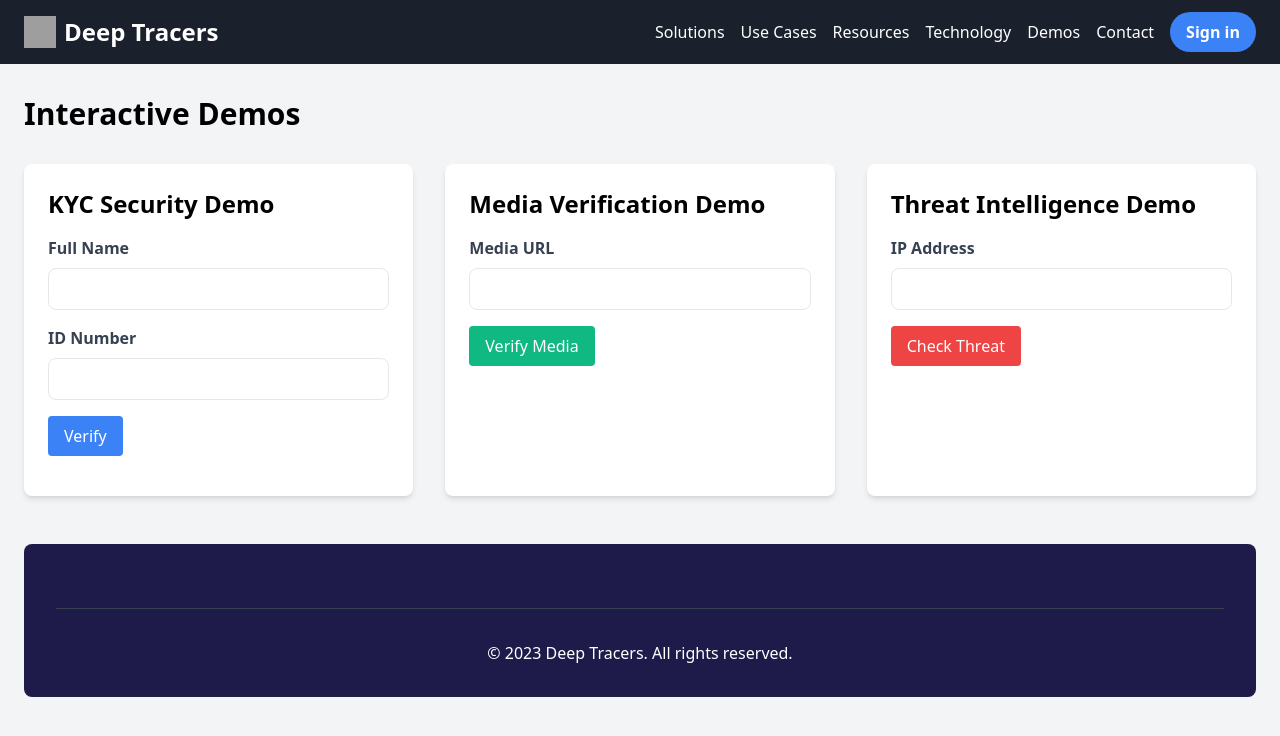
After one commit to Sidreyas/DeepTracers, a Flask app: page /demos in a window 1280 px wide. The commit adds this page. Shown: the top 736 px of the page. Run offline with Flask 3, Linux system fonts and the light colour scheme; some libraries are stand-ins or nearby versions; grey boxes are pictures that could not be loaded.

Commit message:
Agent step completed: Create interactive demos for each solution (KYC, Media Verification, Threat Intelligence)

```diff
--- a/routes.py
+++ b/routes.py
@@ -83,3 +83,32 @@ def detect_deepfake_route():
         result = detect_deepfake(url)
 
     return jsonify(result)
+
+@main_bp.route('/demos')
+def demos():
+    return render_template('demos.html')
+
+@main_bp.route('/demo_kyc', methods=['POST'])
+def demo_kyc():
+    # Simulate KYC verification process
+    name = request.form.get('name')
+    id_number = request.form.get('id_number')
+    # In a real scenario, you would perform actual verification here
+    is_verified = len(name) > 3 and len(id_number) > 5
+    return jsonify({"verified": is_verified})
+
+@main_bp.route('/demo_media_verification', methods=['POST'])
+def demo_media_verification():
+    # Simulate media verification process
+    url = request.form.get('url')
+    # In a real scenario, you would perform actual verification here
+    is_authentic = len(url) > 10 and '.' in url
+    return jsonify({"authentic": is_authentic})
+
+@main_bp.route('/demo_threat_intelligence', methods=['POST'])
+def demo_threat_intelligence():
+    # Simulate threat intelligence process
+    ip_address = request.form.get('ip_address')
+    # In a real scenario, you would perform actual threat analysis here
+    threat_level = len(ip_address.split('.')) == 4
+    return jsonify({"threat_level": "High" if threat_level else "Low"})
--- a/templates/base.html
+++ b/templates/base.html
@@ -21,6 +21,7 @@
                 <a href="{{ url_for('main.use_cases') }}" class="hover:text-gray-300">Use Cases</a>
                 <a href="{{ url_for('main.resources') }}" class="hover:text-gray-300">Resources</a>
                 <a href="{{ url_for('main.technology') }}" class="hover:text-gray-300">Technology</a>
+                <a href="{{ url_for('main.demos') }}" class="hover:text-gray-300">Demos</a>
                 <a href="{{ url_for('main.contact') }}" class="hover:text-gray-300">Contact</a>
                 {% if current_user.is_authenticated %}
                     <a href="{{ url_for('main.dashboard') }}" class="hover:text-gray-300">Dashboard</a>
@@ -38,6 +39,7 @@
             <a href="{{ url_for('main.use_cases') }}" class="block px-4 py-2 text-sm hover:bg-gray-700">Use Cases</a>
             <a href="{{ url_for('main.resources') }}" class="block px-4 py-2 text-sm hover:bg-gray-700">Resources</a>
             <a href="{{ url_for('main.technology') }}" class="block px-4 py-2 text-sm hover:bg-gray-700">Technology</a>
+            <a href="{{ url_for('main.demos') }}" class="block px-4 py-2 text-sm hover:bg-gray-700">Demos</a>
             <a href="{{ url_for('main.contact') }}" class="block px-4 py-2 text-sm hover:bg-gray-700">Contact</a>
             {% if current_user.is_authenticated %}
                 <a href="{{ url_for('main.dashboard') }}" class="block px-4 py-2 text-sm hover:bg-gray-700">Dashboard</a>
@@ -63,5 +65,6 @@
     </main>
 
     <script src="{{ url_for('static', filename='js/main.js') }}"></script>
+    {% block extra_js %}{% endblock %}
 </body>
 </html>
--- /dev/null
+++ b/templates/demos.html
@@ -0,0 +1,102 @@
+{% extends "base.html" %}
+
+{% block title %}Deep Tracers - Interactive Demos{% endblock %}
+
+{% block content %}
+<h1 class="text-3xl font-bold mb-8">Interactive Demos</h1>
+
+<div class="grid md:grid-cols-3 gap-8">
+    <div id="kyc-demo" class="bg-white p-6 rounded-lg shadow-md">
+        <h2 class="text-2xl font-semibold mb-4">KYC Security Demo</h2>
+        <form id="kyc-form">
+            <div class="mb-4">
+                <label for="name" class="block text-gray-700 font-bold mb-2">Full Name</label>
+                <input type="text" id="name" name="name" required class="w-full px-3 py-2 border rounded-lg focus:outline-none focus:border-blue-500">
+            </div>
+            <div class="mb-4">
+                <label for="id_number" class="block text-gray-700 font-bold mb-2">ID Number</label>
+                <input type="text" id="id_number" name="id_number" required class="w-full px-3 py-2 border rounded-lg focus:outline-none focus:border-blue-500">
+            </div>
+            <button type="submit" class="bg-blue-500 text-white py-2 px-4 rounded hover:bg-blue-600 transition duration-300">Verify</button>
+        </form>
+        <div id="kyc-result" class="mt-4"></div>
+    </div>
+
+    <div id="media-verification-demo" class="bg-white p-6 rounded-lg shadow-md">
+        <h2 class="text-2xl font-semibold mb-4">Media Verification Demo</h2>
+        <form id="media-form">
+            <div class="mb-4">
+                <label for="media-url" class="block text-gray-700 font-bold mb-2">Media URL</label>
+                <input type="url" id="media-url" name="url" required class="w-full px-3 py-2 border rounded-lg focus:outline-none focus:border-blue-500">
+            </div>
+            <button type="submit" class="bg-green-500 text-white py-2 px-4 rounded hover:bg-green-600 transition duration-300">Verify Media</button>
+        </form>
+        <div id="media-result" class="mt-4"></div>
+    </div>
+
+    <div id="threat-intelligence-demo" class="bg-white p-6 rounded-lg shadow-md">
+        <h2 class="text-2xl font-semibold mb-4">Threat Intelligence Demo</h2>
+        <form id="threat-form">
+            <div class="mb-4">
+                <label for="ip-address" class="block text-gray-700 font-bold mb-2">IP Address</label>
+                <input type="text" id="ip-address" name="ip_address" required class="w-full px-3 py-2 border rounded-lg focus:outline-none focus:border-blue-500">
+            </div>
+            <button type="submit" class="bg-red-500 text-white py-2 px-4 rounded hover:bg-red-600 transition duration-300">Check Threat</button>
+        </form>
+        <div id="threat-result" class="mt-4"></div>
+    </div>
+</div>
+
+<script>
+document.addEventListener('DOMContentLoaded', function() {
+    const kycForm = document.getElementById('kyc-form');
+    const kycResult = document.getElementById('kyc-result');
+    const mediaForm = document.getElementById('media-form');
+    const mediaResult = document.getElementById('media-result');
+    const threatForm = document.getElementById('threat-form');
+    const threatResult = document.getElementById('threat-result');
+
+    kycForm.addEventListener('submit', function(e) {
+        e.preventDefault();
+        const formData = new FormData(kycForm);
+        fetch('/demo_kyc', {
+            method: 'POST',
+            body: formData
+        })
+        .then(response => response.json())
+        .then(data => {
+            kycResult.textContent = data.verified ? 'Verification Successful' : 'Verification Failed';
+            kycResult.className = data.verified ? 'mt-4 text-green-600 font-bold' : 'mt-4 text-red-600 font-bold';
+        });
+    });
+
+    mediaForm.addEventListener('submit', function(e) {
+        e.preventDefault();
+        const formData = new FormData(mediaForm);
+        fetch('/demo_media_verification', {
+            method: 'POST',
+            body: formData
+        })
+        .then(response => response.json())
+        .then(data => {
+            mediaResult.textContent = data.authentic ? 'Media is Authentic' : 'Media may be Manipulated';
+            mediaResult.className = data.authentic ? 'mt-4 text-green-600 font-bold' : 'mt-4 text-red-600 font-bold';
+        });
+    });
+
+    threatForm.addEventListener('submit', function(e) {
+        e.preventDefault();
+        const formData = new FormData(threatForm);
+        fetch('/demo_threat_intelligence', {
+            method: 'POST',
+            body: formData
+        })
+        .then(response => response.json())
+        .then(data => {
+            threatResult.textContent = `Threat Level: ${data.threat_level}`;
+            threatResult.className = data.threat_level === 'Low' ? 'mt-4 text-green-600 font-bold' : 'mt-4 text-red-600 font-bold';
+        });
+    });
+});
+</script>
+{% endblock %}
```
